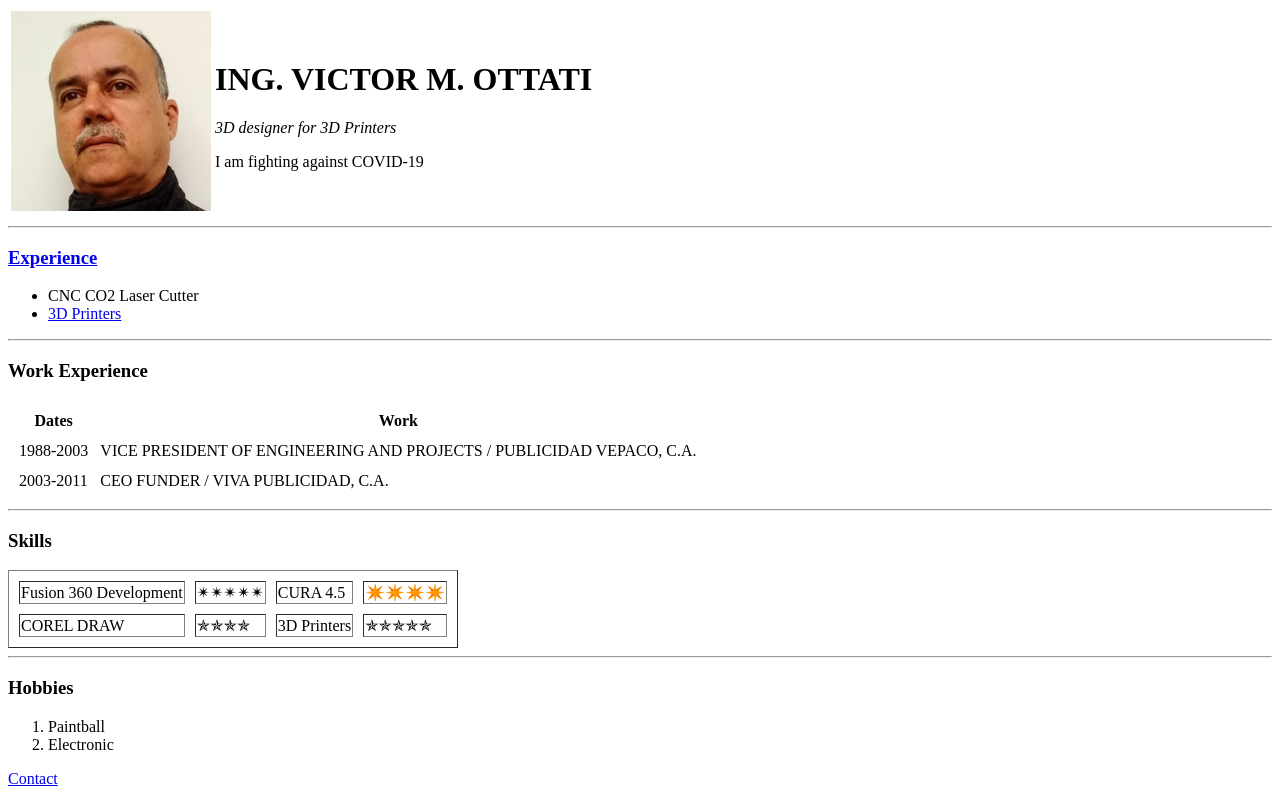
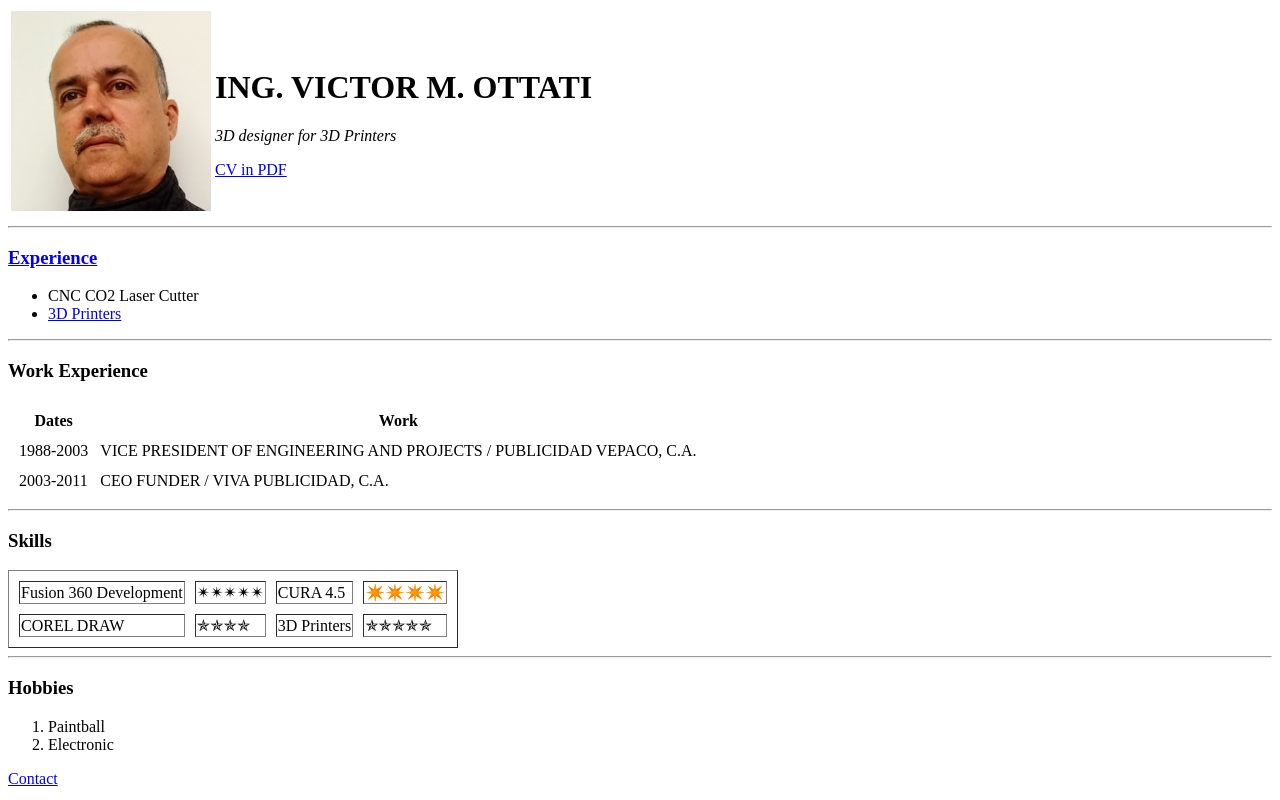
Before and after one commit to VMO2020/CV, a plain HTML site: page index.html in a window 1280 px wide. Drawn offline with Linux system fonts and the light colour scheme.

Commit message:
Add files via upload

```diff
--- a/index.html
+++ b/index.html
@@ -17,8 +17,9 @@
        <td><h1><b>ING. VICTOR M. OTTATI</b></h1>
         <!-- Texto en Italica (i) o (em)-->
         <p><em>3D designer for 3D Printers</em></p>
-        <!-- Texto normal -->
-        <p>I am fighting against COVID-19</p>
+        <!-- Enlace a CV en PDF -->
+        <a target="_blank" href="PDF/VMO_CV.pdf">CV in PDF</a>
+        <br>
         <!-- hr agrega una linea horizontal -->
       </td>
     </tr>
```
